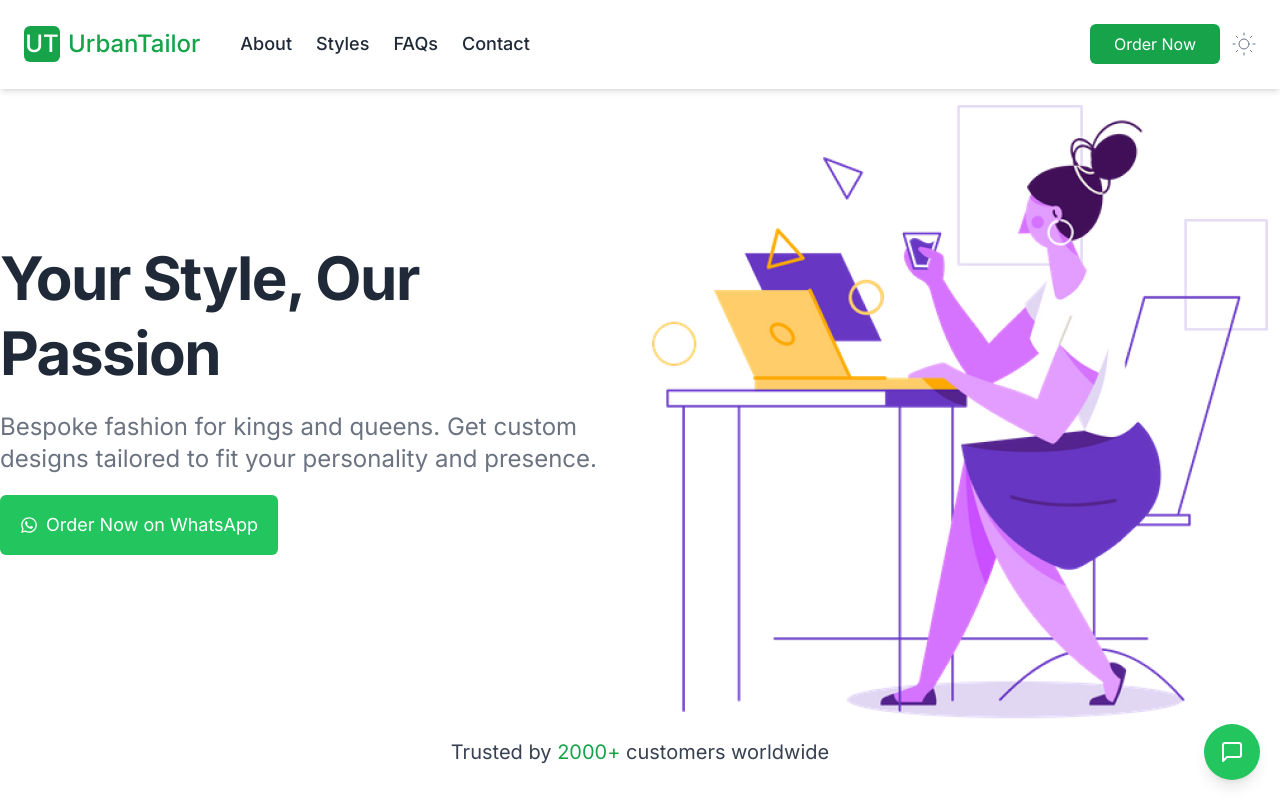
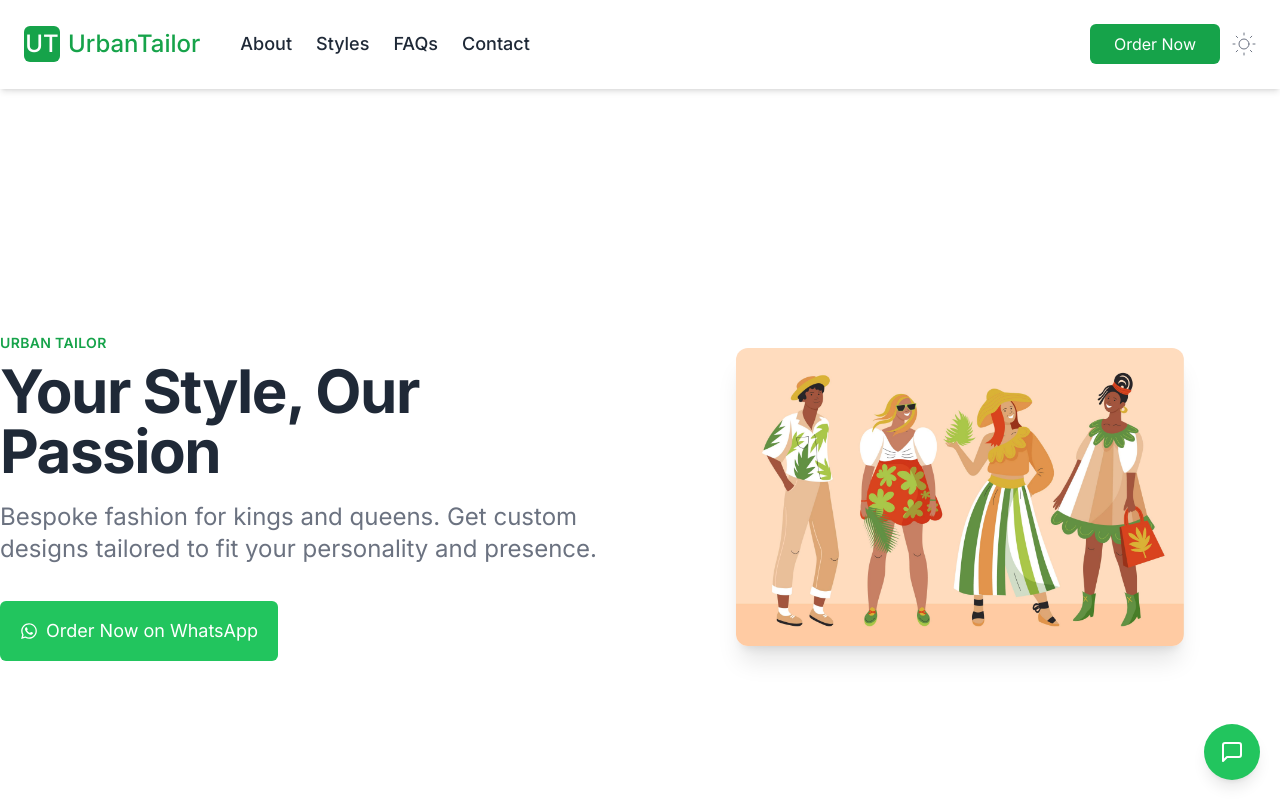
Before and after one commit to Reward-steve/urban-tailor, a Next.js app: page / in a window 1280 px wide. Shown: the top 800 px of the page. Built offline with nearby package versions, Linux system fonts and the light colour scheme.

Commit message:
update: modified contact page

```diff
--- a/src/components/Hero.tsx
+++ b/src/components/Hero.tsx
@@ -1,57 +1,54 @@
+"use client";
+
 import Image from "next/image";
 import { Container } from "@/components/Container";
-import heroImg from "../../public/img/hero.png";
+import heroImg from "../../public/img/urban.jpg";
 import { FaWhatsapp } from "react-icons/fa";
+
 export const Hero = () => {
   return (
     <>
-      <Container className="flex flex-wrap ">
-        <div className="flex items-center w-full lg:w-1/2">
-          <div className="max-w-2xl mb-8">
-            <h1 className="text-4xl font-bold leading-snug tracking-tight text-gray-800 lg:text-4xl lg:leading-tight xl:text-6xl xl:leading-tight dark:text-white">
+      <Container className="flex flex-wrap items-center h-screen">
+        {/* Left Text Section */}
+        <div className="w-full lg:w-1/2 mb-12 lg:mb-0">
+          <p className="text-green-600 font-semibold uppercase mb-2 text-sm tracking-wide">
+            Urban Tailor
+          </p>
+          <h1 className="text-4xl font-bold leading-snug tracking-tight text-gray-800 lg:text-5xl xl:text-6xl dark:text-white">
             Your Style, Our Passion
           </h1>
           <p className="py-5 text-xl leading-normal text-gray-500 lg:text-xl xl:text-2xl dark:text-gray-300">
-              Bespoke fashion for kings and queens. Get custom designs tailored
-              to fit your personality and presence.
+            Bespoke fashion for kings and queens. Get custom designs tailored to
+            fit your personality and presence.
           </p>
 
-            <div className="flex flex-col items-start space-y-3 sm:space-x-4 sm:space-y-0 sm:items-center sm:flex-row">
+          <div className="flex flex-col sm:flex-row sm:items-center sm:space-x-4 space-y-3 sm:space-y-0 mt-4">
             <a
-                href="https://web3templates.com/templates/nextly-landing-page-template-for-startups"
+              href="https://wa.me/2349012345678"
               target="_blank"
               rel="noopener noreferrer"
-                className="py-4 px-5 rounded-md hover:bg-green-600 bg-green-500 text-white text-lg"
+              className="py-4 px-5 rounded-md bg-green-500 hover:bg-green-600 text-white text-lg transition-transform hover:scale-105 flex items-center gap-2"
             >
-                <span className="flex gap-2 items-center">
               <FaWhatsapp /> Order Now on WhatsApp
-                </span>
             </a>
           </div>
         </div>
-        </div>
-        <div className="flex items-center justify-center w-full lg:w-1/2">
-          <div className="">
+
+        {/* Right Image Section */}
+        <div className="w-full lg:w-1/2 flex justify-center">
           <Image
             src={heroImg}
-              width="616"
-              height="617"
-              className={"object-cover"}
-              alt="Hero Illustration"
+            alt="Urban Tailor fashion showcase"
+            className="w-full max-w-md rounded-xl object-cover shadow-xl"
             loading="eager"
             placeholder="blur"
           />
         </div>
+      </Container>
+      <div className="text-center mt-8 text-gray-700 dark:text-white">
+        Trusted by <span className="text-green-600 font-semibold">2,000+</span>{" "}
+        satisfied customers & counting
       </div>
-      </Container>
-      <Container>
-        <div className="flex flex-col justify-center">
-          <div className="text-xl text-center text-gray-700 dark:text-white">
-            Trusted by <span className="text-green-600">2000+</span> customers
-            worldwide
-          </div>
-        </div>
-      </Container>
     </>
   );
 };
```
Also changed, not shown: public/img/urban.jpg (added). Lines whose indentation alone changed are shown as unchanged.
